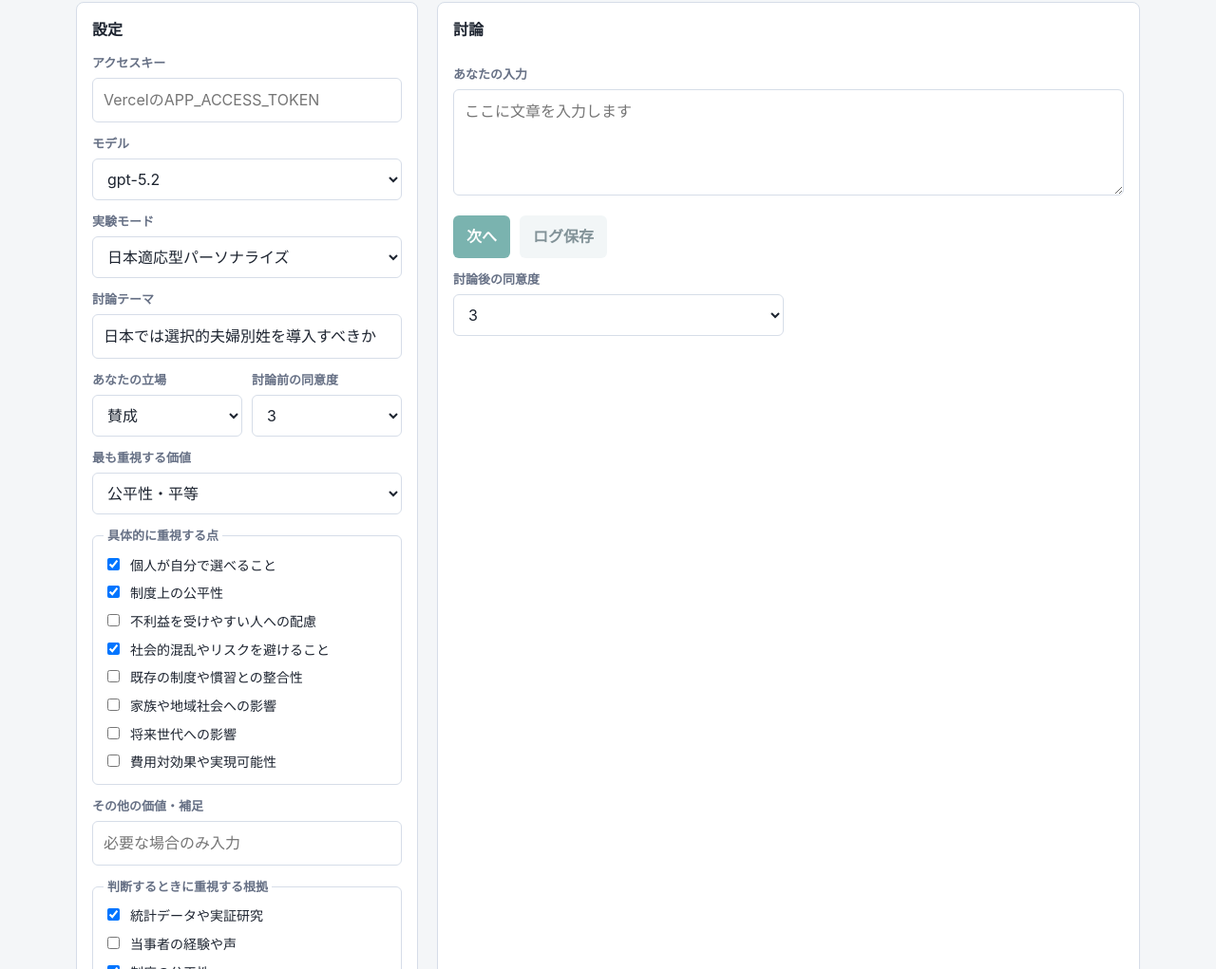
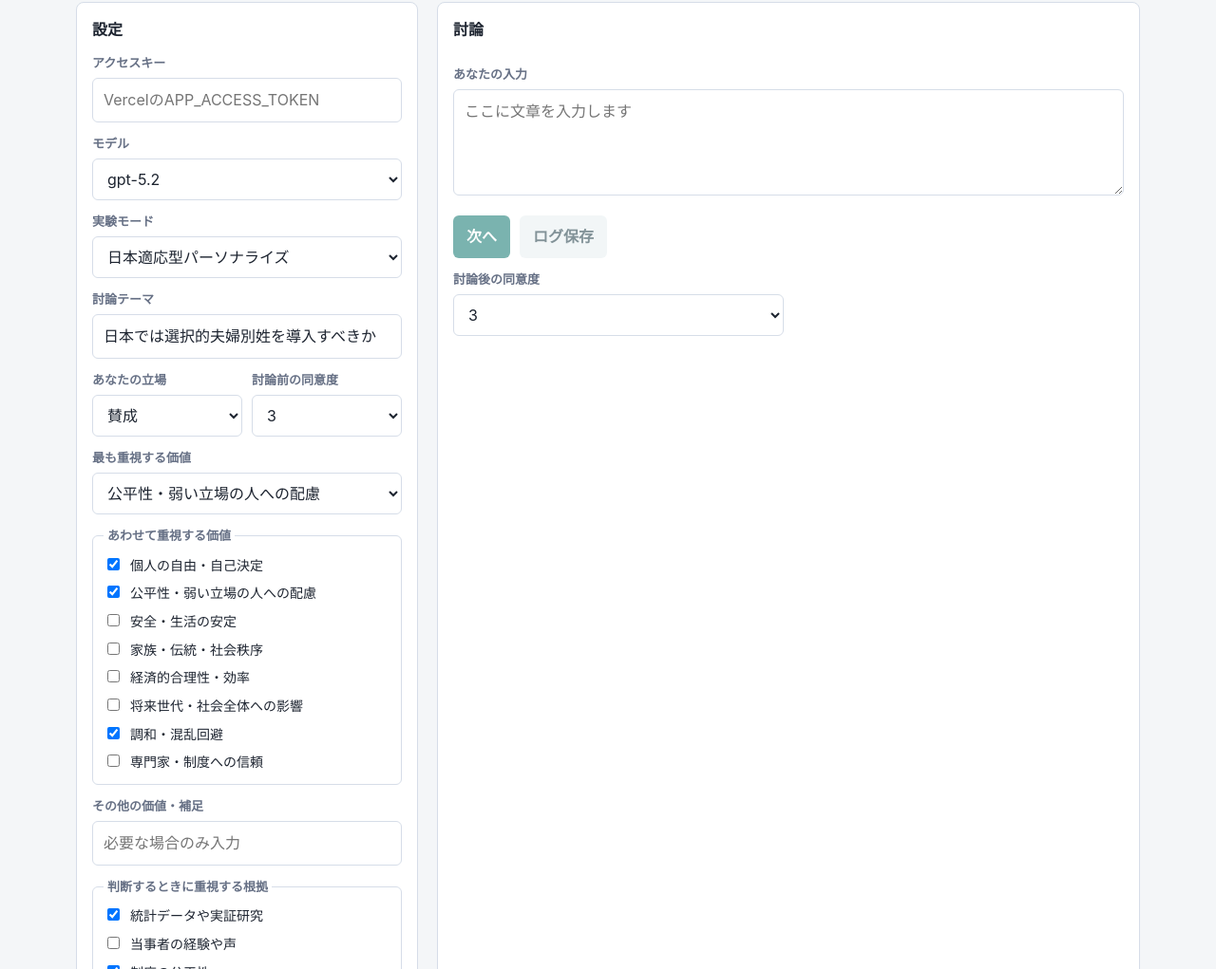
Before and after one commit to riot-ddp/debateGPT-JP, a website: page public/index.html in a window 1280 px wide. Shown: the part 79-1100 px from the top of the page at 95% size. Drawn offline with Linux system fonts and the light colour scheme.

Commit message:
Use BPVI-informed value categories in UI

```diff
--- a/public/index.html
+++ b/public/index.html
@@ -212,26 +212,27 @@
         <label for="primaryValue">最も重視する価値</label>
         <select id="primaryValue">
           <option value="個人の自由・自己決定">個人の自由・自己決定</option>
-          <option value="公平性・平等" selected>公平性・平等</option>
-          <option value="弱い立場の人の保護・害の回避">弱い立場の人の保護・害の回避</option>
-          <option value="社会の安全・安定">社会の安全・安定</option>
-          <option value="伝統・秩序・既存制度との整合性">伝統・秩序・既存制度との整合性</option>
-          <option value="身近な人・地域社会への配慮">身近な人・地域社会への配慮</option>
-          <option value="成果・効率・費用対効果">成果・効率・費用対効果</option>
+          <option value="公平性・弱い立場の人への配慮" selected>公平性・弱い立場の人への配慮</option>
+          <option value="安全・生活の安定">安全・生活の安定</option>
+          <option value="家族・伝統・社会秩序">家族・伝統・社会秩序</option>
+          <option value="経済的合理性・効率">経済的合理性・効率</option>
+          <option value="将来世代・社会全体への影響">将来世代・社会全体への影響</option>
+          <option value="調和・混乱回避">調和・混乱回避</option>
+          <option value="専門家・制度への信頼">専門家・制度への信頼</option>
           <option value="その他">その他</option>
         </select>
 
         <fieldset>
-          <legend>具体的に重視する点</legend>
+          <legend>あわせて重視する価値</legend>
           <div class="choice-grid">
-            <label class="check"><input name="specificValues" type="checkbox" value="個人が自分で選べること" checked />個人が自分で選べること</label>
-            <label class="check"><input name="specificValues" type="checkbox" value="制度上の公平性" checked />制度上の公平性</label>
-            <label class="check"><input name="specificValues" type="checkbox" value="不利益を受けやすい人への配慮" />不利益を受けやすい人への配慮</label>
-            <label class="check"><input name="specificValues" type="checkbox" value="社会的混乱やリスクを避けること" checked />社会的混乱やリスクを避けること</label>
-            <label class="check"><input name="specificValues" type="checkbox" value="既存の制度や慣習との整合性" />既存の制度や慣習との整合性</label>
-            <label class="check"><input name="specificValues" type="checkbox" value="家族や地域社会への影響" />家族や地域社会への影響</label>
-            <label class="check"><input name="specificValues" type="checkbox" value="将来世代への影響" />将来世代への影響</label>
-            <label class="check"><input name="specificValues" type="checkbox" value="費用対効果や実現可能性" />費用対効果や実現可能性</label>
+            <label class="check"><input name="specificValues" type="checkbox" value="個人の自由・自己決定" checked />個人の自由・自己決定</label>
+            <label class="check"><input name="specificValues" type="checkbox" value="公平性・弱い立場の人への配慮" checked />公平性・弱い立場の人への配慮</label>
+            <label class="check"><input name="specificValues" type="checkbox" value="安全・生活の安定" />安全・生活の安定</label>
+            <label class="check"><input name="specificValues" type="checkbox" value="家族・伝統・社会秩序" />家族・伝統・社会秩序</label>
+            <label class="check"><input name="specificValues" type="checkbox" value="経済的合理性・効率" />経済的合理性・効率</label>
+            <label class="check"><input name="specificValues" type="checkbox" value="将来世代・社会全体への影響" />将来世代・社会全体への影響</label>
+            <label class="check"><input name="specificValues" type="checkbox" value="調和・混乱回避" checked />調和・混乱回避</label>
+            <label class="check"><input name="specificValues" type="checkbox" value="専門家・制度への信頼" />専門家・制度への信頼</label>
           </div>
         </fieldset>
 
```
